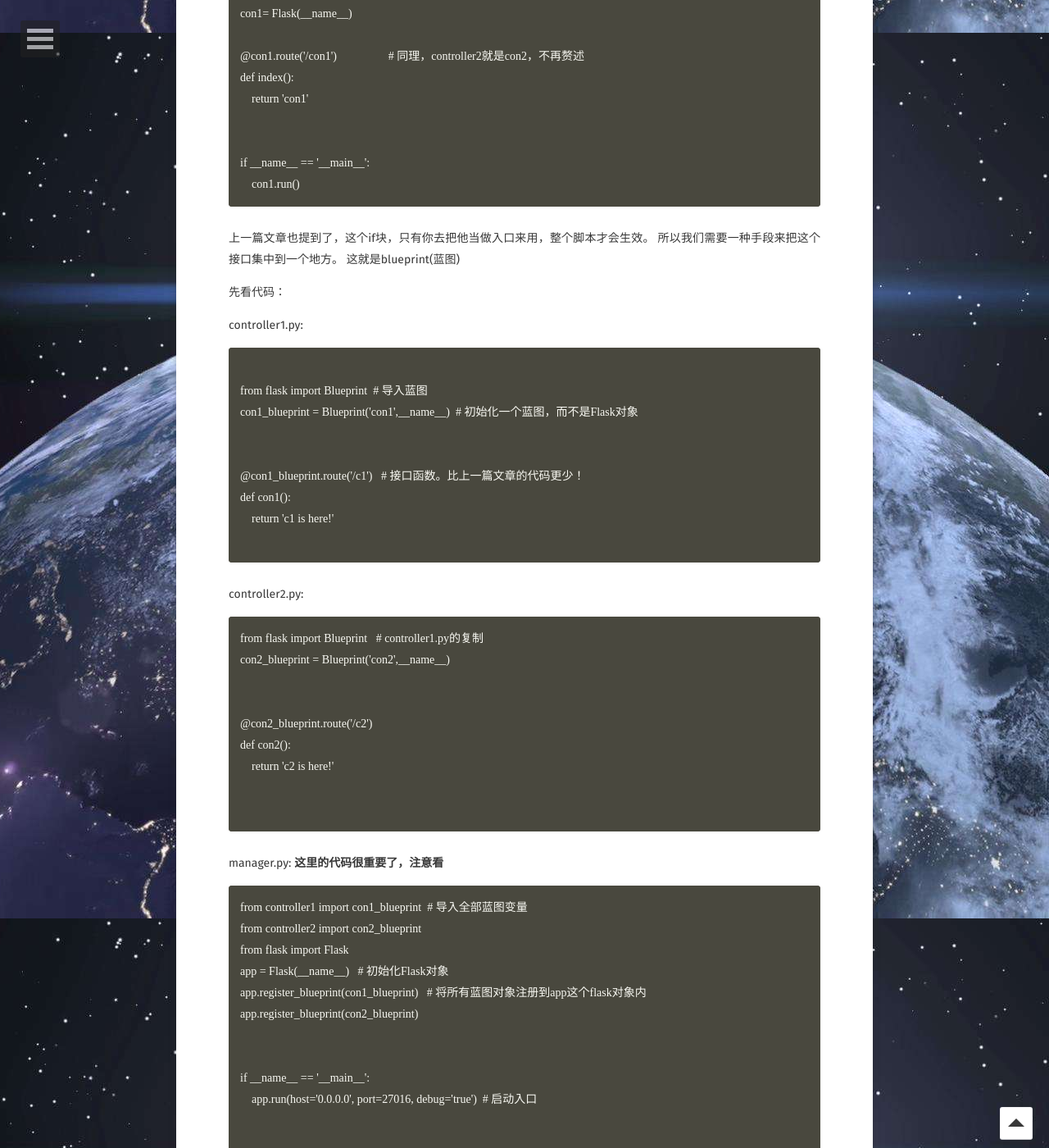
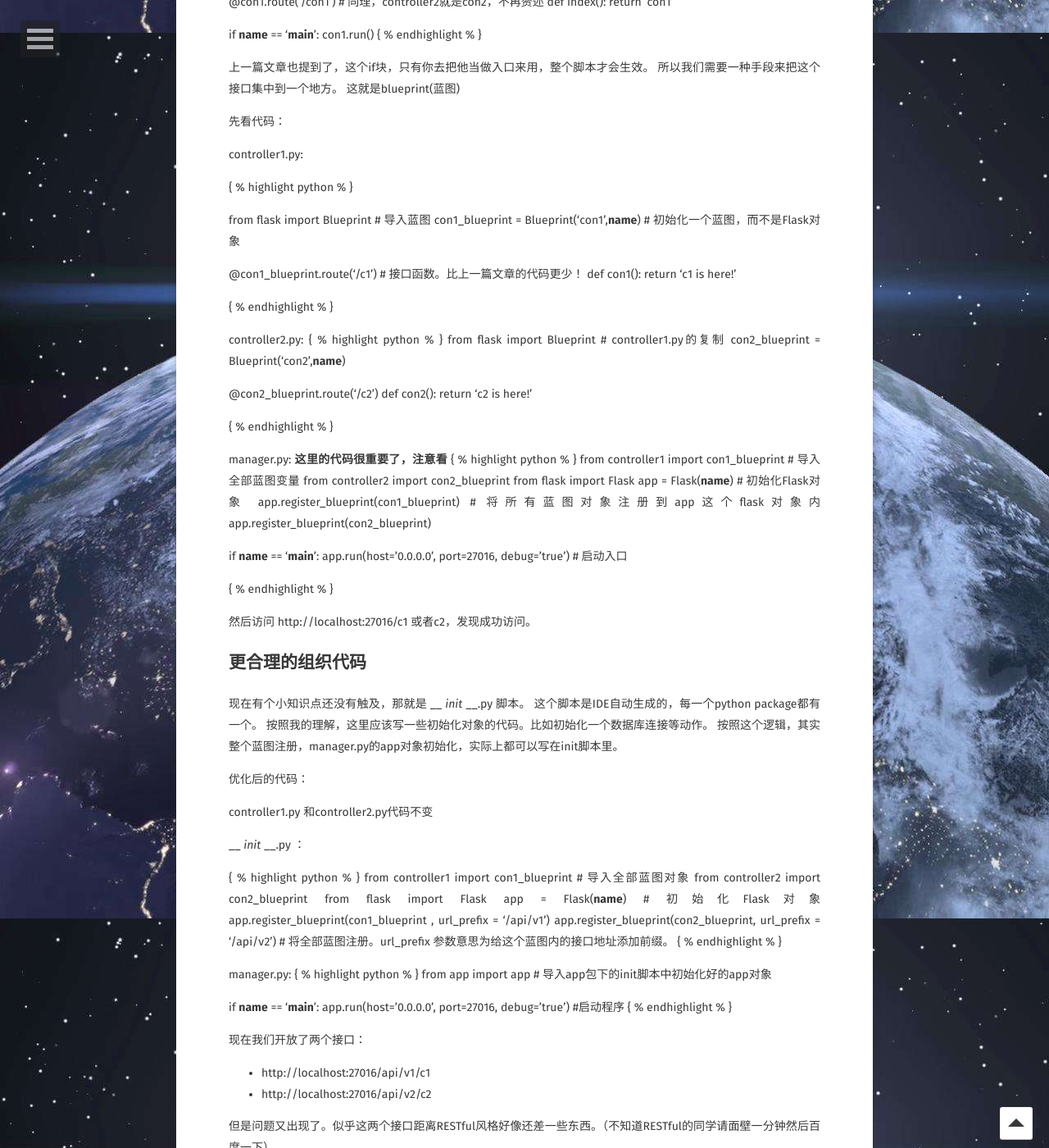
Before and after one commit to epicGeek/epicgeek.github.io, a Jekyll site: the page built from _posts/2018-04-02-Py-starter-blueprint.md, in a window 1280 px wide and 1400 px high, scrolled down 1200 px. Shown: the whole window at 82% size. Built offline with Jekyll 4.4.1, drawn with Linux system fonts in a browser that asks for light colours; some web fonts are replaced; comment, search, counter and statistics services are not loaded; some of the changed text lies outside the part shown.

Commit message:
fix blueprint

````diff
--- a/_posts/2018-04-02-Py-starter-blueprint.md
+++ b/_posts/2018-04-02-Py-starter-blueprint.md
@@ -33,7 +33,7 @@ app
 按照SpringBoot习惯，应用总是有一个main入口的。按照习惯，flask应用的入口为manager.py
 
 如果按照上一篇文章里的接口的写法，我们在controller1.py和controller2.py里的代码是这样的：
-```
+{ % highlight python % }
 from flask import Flask
 con1= Flask(__name__)
 
@@ -44,7 +44,7 @@ def index():
 
 if __name__ == '__main__':
     con1.run()
-```
+{ % endhighlight % }
 
 上一篇文章也提到了，这个if块，只有你去把他当做入口来用，整个脚本才会生效。
 所以我们需要一种手段来把这个接口集中到一个地方。
@@ -54,7 +54,7 @@ if __name__ == '__main__':
 
 controller1.py:
 
-```
+{ % highlight python % }
 
 from flask import Blueprint  # 导入蓝图
 con1_blueprint = Blueprint('con1',__name__)  # 初始化一个蓝图，而不是Flask对象
@@ -64,10 +64,10 @@ con1_blueprint = Blueprint('con1',__name__)  # 初始化一个蓝图，而不是
 def con1():
     return 'c1 is here!'
 
-```
+{ % endhighlight % }
 
 controller2.py:
-```
+{ % highlight python % }
 from flask import Blueprint   # controller1.py的复制
 con2_blueprint = Blueprint('con2',__name__)
 
@@ -77,11 +77,11 @@ def con2():
     return 'c2 is here!'
 
 
-```
+{ % endhighlight % }
 
 manager.py:
 **这里的代码很重要了，注意看**
-```
+{ % highlight python % }
 from controller1 import con1_blueprint  # 导入全部蓝图变量
 from controller2 import con2_blueprint
 from flask import Flask
@@ -94,7 +94,7 @@ if __name__ == '__main__':
     app.run(host='0.0.0.0', port=27016, debug='true')  # 启动入口
 
 
-```
+{ % endhighlight % }
 
 然后访问 http://localhost:27016/c1 或者c2，发现成功访问。
 
@@ -111,22 +111,22 @@ controller1.py 和controller2.py代码不变
 
  __ _init_ __.py ：
 
-```
+{ % highlight python % }
 from controller1 import con1_blueprint   # 导入全部蓝图对象
 from controller2 import con2_blueprint
 from flask import Flask
 app = Flask(__name__)    # 初始化Flask对象
 app.register_blueprint(con1_blueprint , url_prefix = '/api/v1')
 app.register_blueprint(con2_blueprint, url_prefix = '/api/v2')  # 将全部蓝图注册。url_prefix 参数意思为给这个蓝图内的接口地址添加前缀。
-```
+{ % endhighlight % }
 
 manager.py:
-```
+{ % highlight python % }
 from app import app   # 导入app包下的init脚本中初始化好的app对象
 
 if __name__ == '__main__':
     app.run(host='0.0.0.0', port=27016, debug='true')   #启动程序
-```
+{ % endhighlight % }
 
 现在我们开放了两个接口：
 
@@ -135,4 +135,4 @@ if __name__ == '__main__':
 
 但是问题又出现了。似乎这两个接口距离RESTful风格好像还差一些东西。（不知道RESTful的同学请面壁一分钟然后百度一下）
 
-下一篇文章我们来一起学习： 如何使用flask_restful
+下一篇文章我们来一起学习： 如何使用flask编写RESTful风格的接口
````
